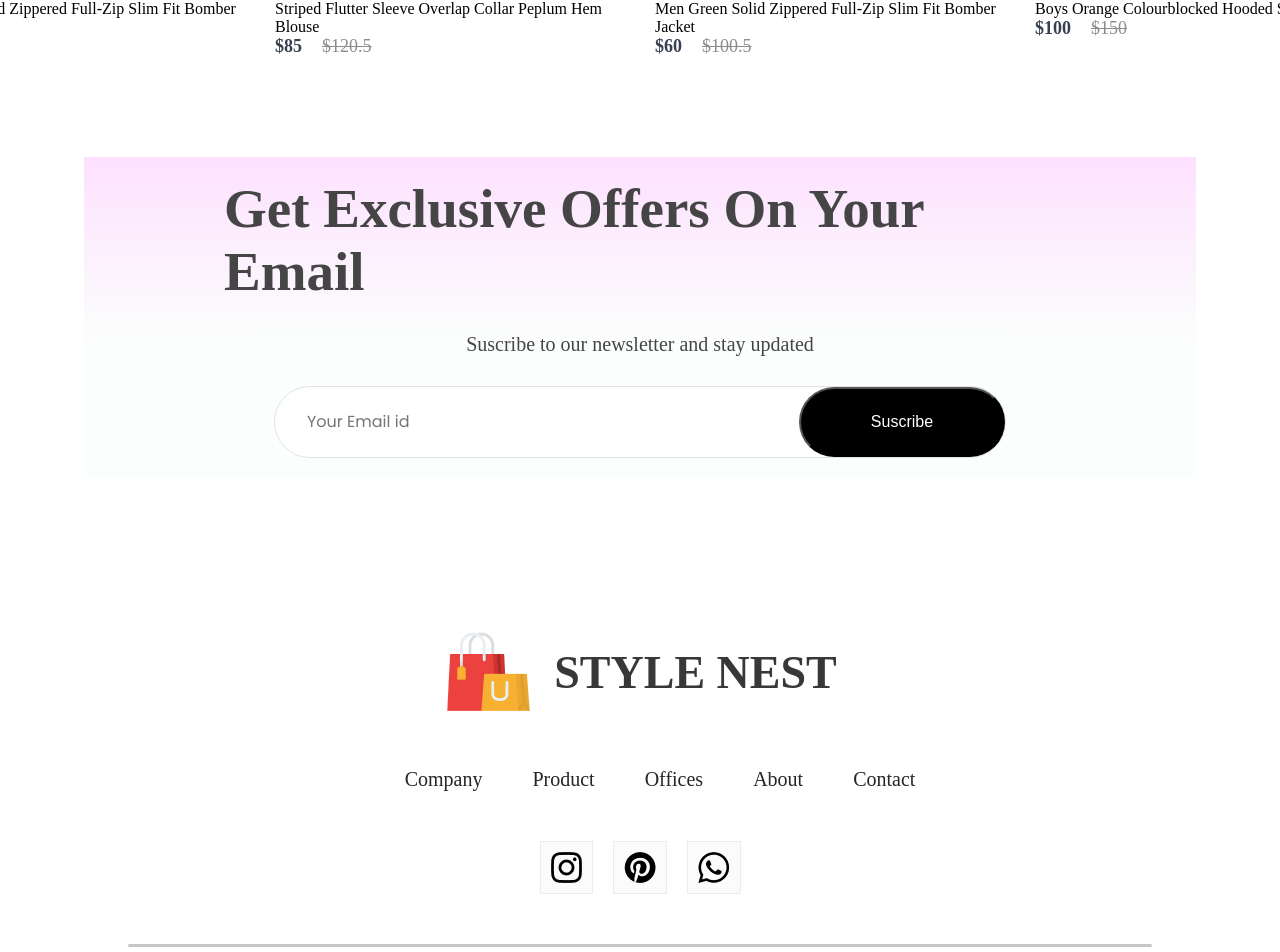
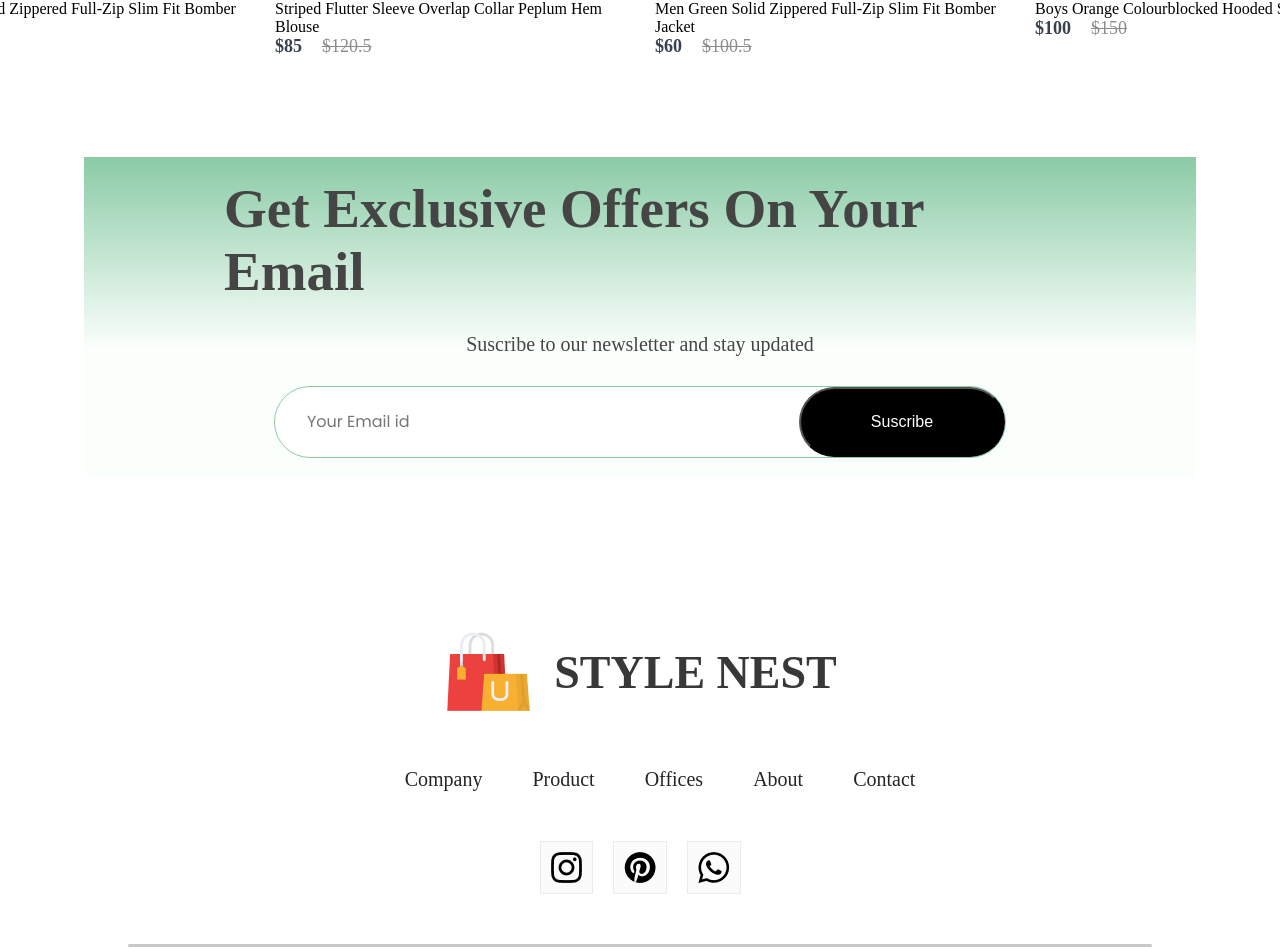
Before and after one commit to Johnnwabueze01/Styles-NEST, a React (Vite) app: page / in a window 1280 px wide. Shown: the part 3214-4166 px from the top of the page. Built offline with nearby package versions, Linux system fonts and the light colour scheme.

Commit message:
Update NewsLetter.css

```diff
--- a/src/Components/NewsLetter/NewsLetter.css
+++ b/src/Components/NewsLetter/NewsLetter.css
@@ -9,7 +9,7 @@
     margin: auto;
     margin-bottom: 150px;
     gap: 30px;
-    background: linear-gradient(180deg, #fde1ff 0%, #e1ffea22 60%);
+    background: linear-gradient(180deg, #8ACBA6 0%, #e1ffea22 60%);
 }
 .newsletter h1{
     font-weight: 600;
@@ -28,7 +28,7 @@
     height: 70px;
     width: 730px;
     border-radius: 80px;
-    border: 1px solid #e3e3e3;
+    border: 1px solid #8ACBA6;
 }
 .newsletter input{
     width: 500px;
```
